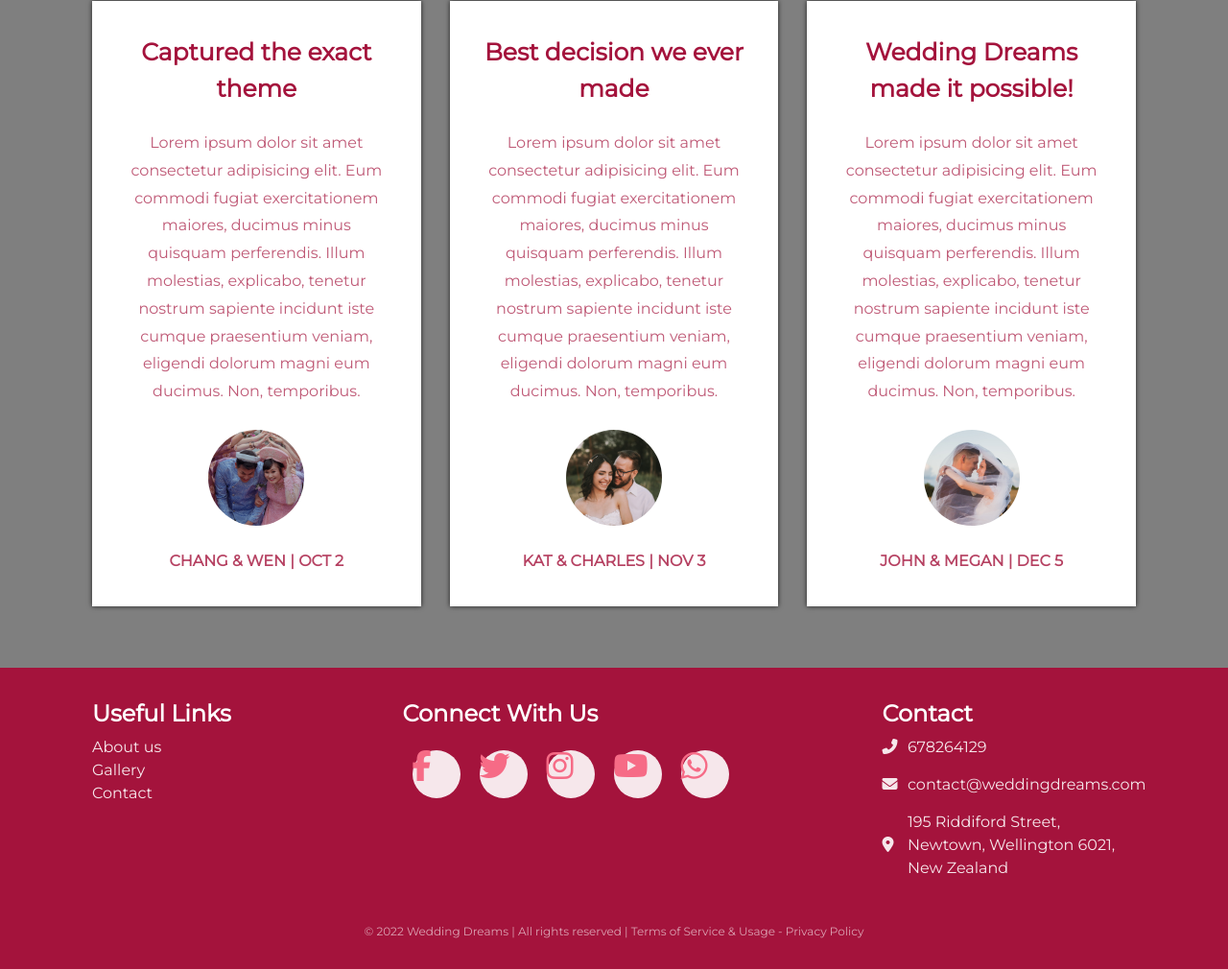
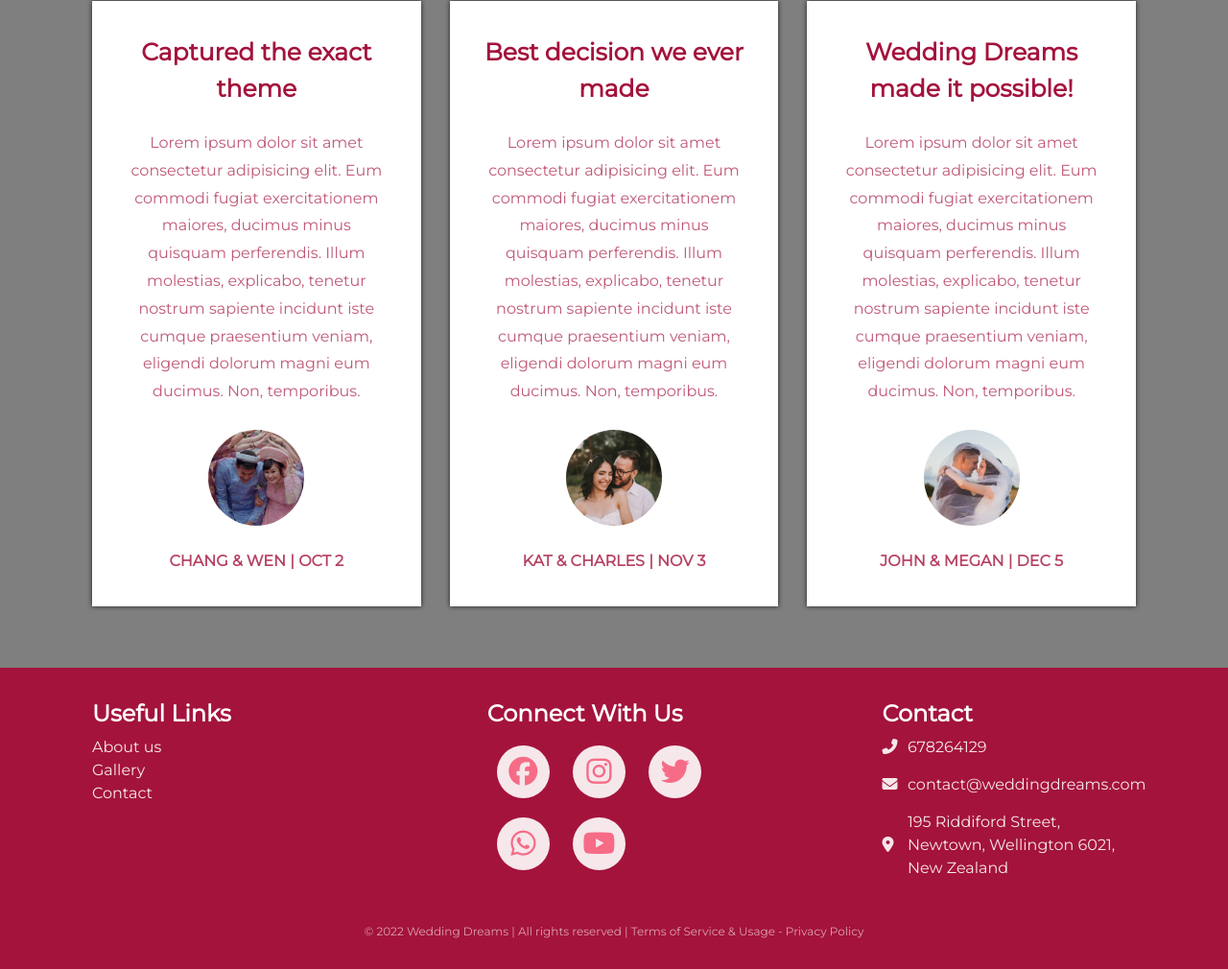
Before and after one commit to emontejomartinez/weddingDreams, a plain HTML site: page weddingDreams/web/index.html in a window 1280 px wide. Shown: the part 1143-2153 px from the top of the page at 96% size. Drawn offline with Linux system fonts and the light colour scheme.

Commit message:
Footer arreglar redes sociales

```diff
--- a/weddingDreams/web/css/footer_style.css
+++ b/weddingDreams/web/css/footer_style.css
@@ -1,12 +1,4 @@
 /* FOOTER */
-
-.fa{
-    font-size: 25px;
-    display: flex;
-    flex-direction: column;
-    justify-content: center;
-    align-items: center;
-}
 
 .footer{
     background: var(--dark);
@@ -28,37 +20,49 @@
     opacity: 0.9;
 }
 
+/* Useful links */
+
 .useful_links a{
     display: block;
 }
 
-.social-icons-bot{
-    list-style: none;
-    display: flex;
-    justify-content: start;
-    padding: 15px 0;
+/* Social */
+
+.fa-brands {
+    width: 35px;
+    height: 45px;
 }
 
-.social-icons-bot a{
+.social-icons-bot i {
+    display: flex;
+    align-items: center;
+    justify-content: center;
+}
+.social-icons-bot a {
+    list-style: none;
     margin: 0 10px;
-    width: 50px;
-    height: 50px;
+    display: inline-block;
+    font-size: 30px;
+    padding: 5px 10px;
     color: var(--light);
-    background: white;
+    background-color: #fff;
     border-radius: 50%;
     transition: var(--transition);
-    cursor: pointer;
-    text-decoration: none;
+    text-decoration: none !important;
 }
 
-.social-icons-bot a:hover{
-    background: var(--medium);
-    color: white;
+.social-icons-bot a:hover {
+    color: #fff;
+    background-color: var(--medium);
 }
+
+/* Contact */
 
 .contact-item span{
     display: block;
 }
+
+/* Copyright */
 
 .copyright-container{
     padding: 30px 0;
@@ -69,6 +73,8 @@
     opacity: 0.6;
     margin-bottom:0;
 }
+
+/* Useful links and Copyright hover */
 
 .useful_links  a, .copyright a{
     color: #fff;
@@ -91,13 +97,16 @@
         grid-template-columns: repeat(1, 1fr);
     }
 
+    .social-icons-bot a{
+        margin: 10px;
+    }
+
     .contact-item{
         display: grid;
         grid-template-columns: 10% 90%;
         margin-bottom: 15px;
         align-items: center;
     }
-
 
     .copyright-container{
         padding: 0;
@@ -134,7 +143,6 @@
         grid-gap: 150px;
     }
 
-
     .contact-item{
         display: grid;
         grid-template-columns: 10% 90%;
--- a/weddingDreams/web/index.html
+++ b/weddingDreams/web/index.html
@@ -8,7 +8,7 @@
     <link rel="stylesheet" href="css/carousel_style.css">
     <link rel="stylesheet" href="css/review_style.css">
     <link rel="stylesheet" href="css/footer_style.css">
-    <script src="https://kit.fontawesome.com/dbed6b6114.js" crossorigin="anonymous"></script>
+    <script src="https://kit.fontawesome.com/6d453bd479.js" crossorigin="anonymous"></script>
     <title>Wedding Dreams</title>
 </head>
 <body>
@@ -124,11 +124,11 @@
             <div>
                 <h2>Connect With Us</h2>
                 <div class="social-icons-bot">
-                    <a href="#" class="fa fa-facebook fa-2x"></a>
-                    <a href="#" class="fa fa-twitter fa-2x"></a>
-                    <a href="#" class="fa fa-instagram fa-2x"></a>
-                    <a href="#" class="fa fa-youtube fa-2x"></a>
-                    <a href="#" class="fa fa-whatsapp fa-2x"></a>
+                    <a href="#"><i class="fa-brands fa-facebook"></i></a>
+                    <a href="#"><i class="fa-brands fa-instagram"></i></a>
+                    <a href="#"><i class="fa-brands fa-twitter"></i></a>
+                    <a href="#"><i class="fa-brands fa-whatsapp"></i></a>
+                    <a href="#"><i class="fa-brands fa-youtube"></i></a>
                 </div>
             </div>
 
```
